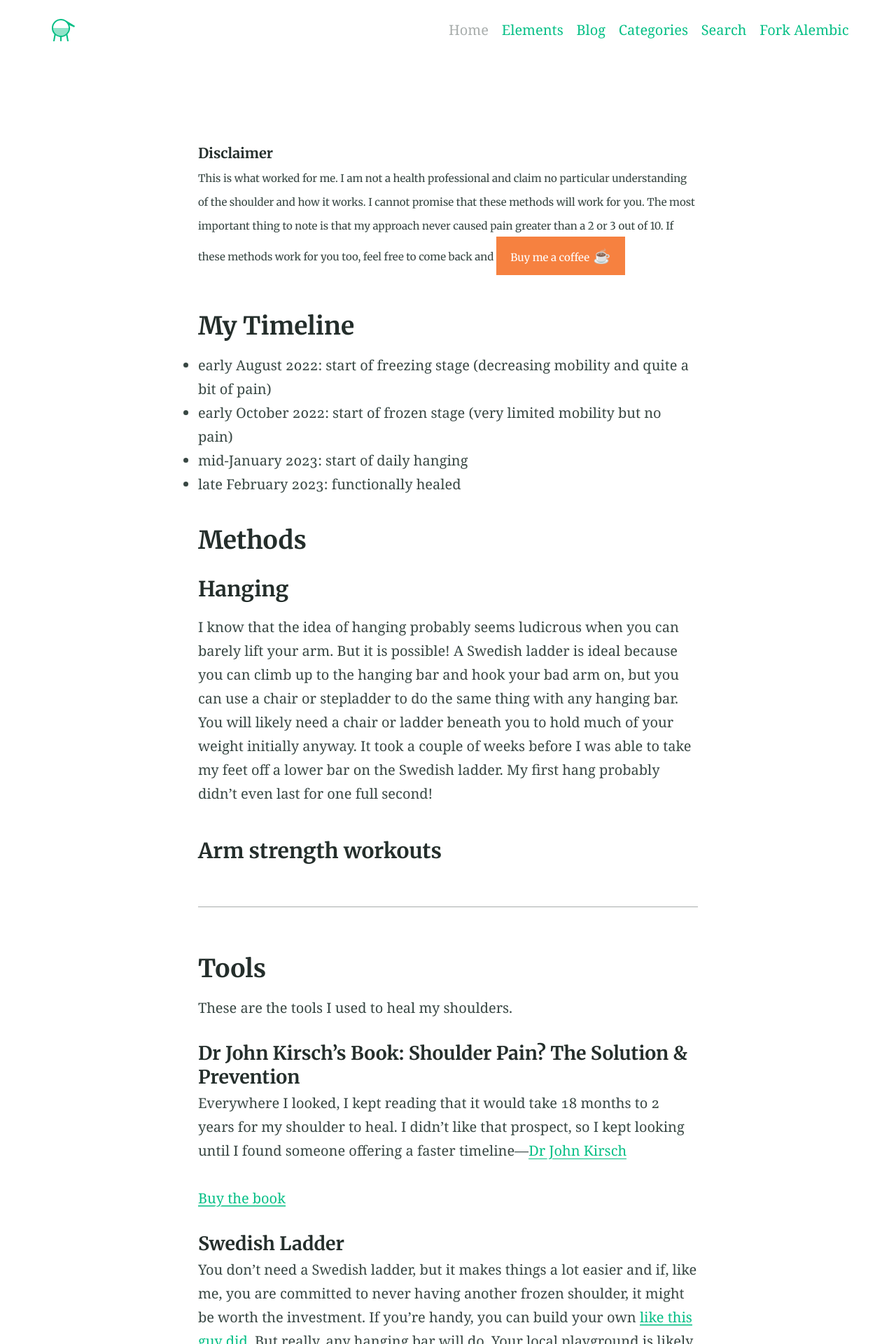
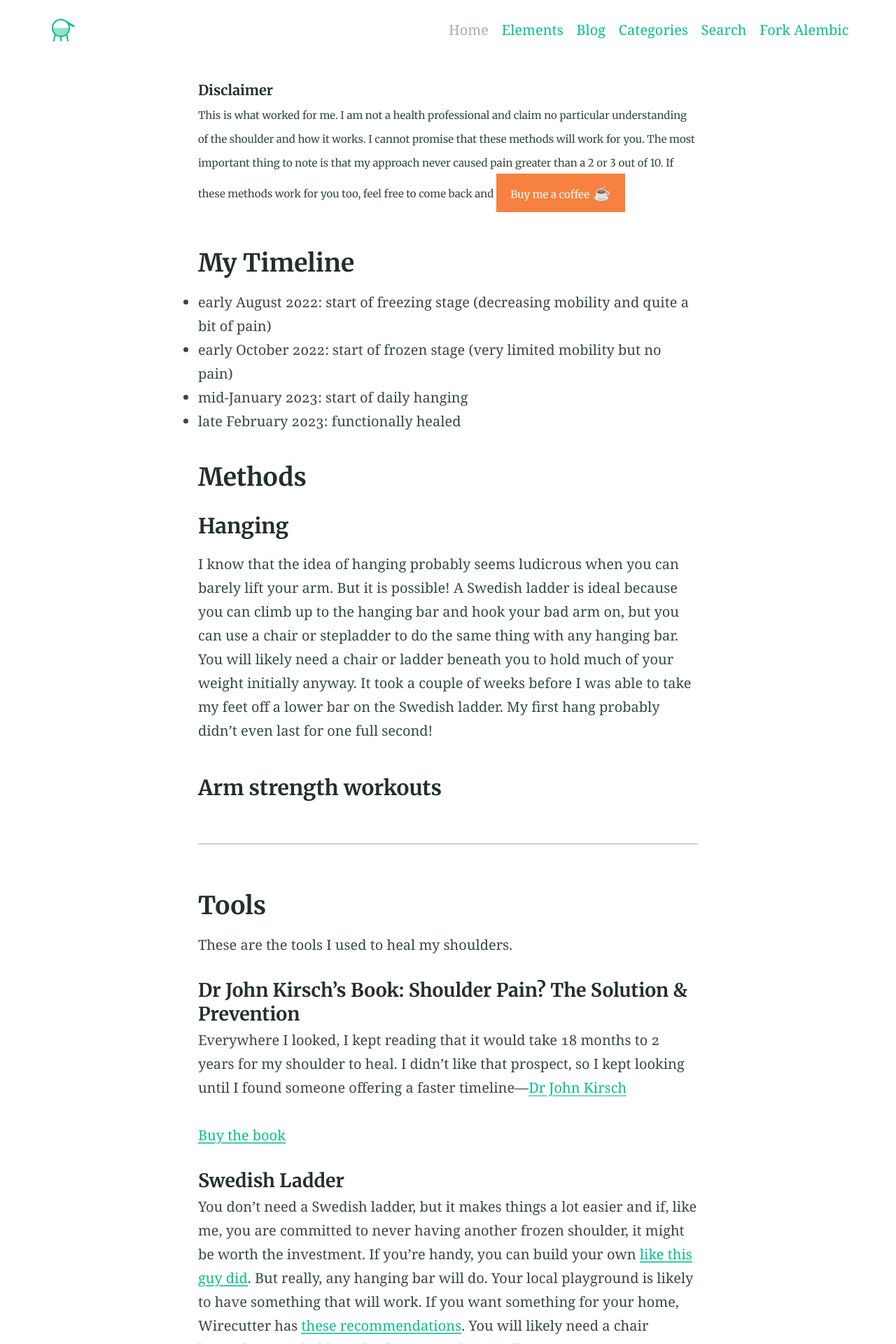
Before and after one commit to suzycc/heal-frozen-shoulder, a Jekyll site: the page built from index.md, in a window 1280 px wide. Shown: the top 1920 px of the page at 70% size. Built offline with Jekyll 4.4.1, drawn with Linux system fonts in a browser that asks for light colours; Markdown is read by kramdown in place of the engine named in the settings.

Commit message:
Update _theme.scss

```diff
--- a/_sass/_theme.scss
+++ b/_sass/_theme.scss
@@ -11,8 +11,7 @@
 .container {
   width: 90%;
   max-width: 1200px;
-  margin: 0 auto;
-  padding-top: 10vh;
+  margin: 0 auto;;
 }
 
 
```
